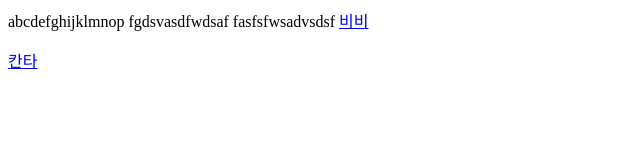
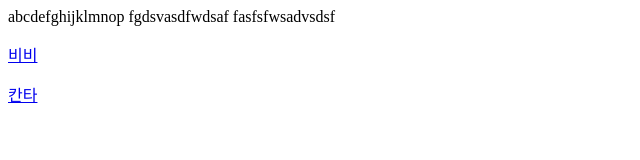
Before and after one commit to hikam-nn/hikam-nn.github.com, a plain HTML site: page index.html in a window 1280 px wide. Shown: the whole page, without its empty margins (0-640 px from the left). Drawn offline with Linux system fonts and the light colour scheme.

Commit message:
바깟다!

```diff
--- a/index.html
+++ b/index.html
@@ -8,7 +8,7 @@
     abcdefghijklmnop
     fgdsvasdfwdsaf
     fasfsfwsadvsdsf
-    <a href="./vivid.html">비비</a>
+    <p><a href="./vivid.html">비비</a></p>
     <p><a href="./cantata.html">칸타</a></p>
   </body>
 </html>
```
